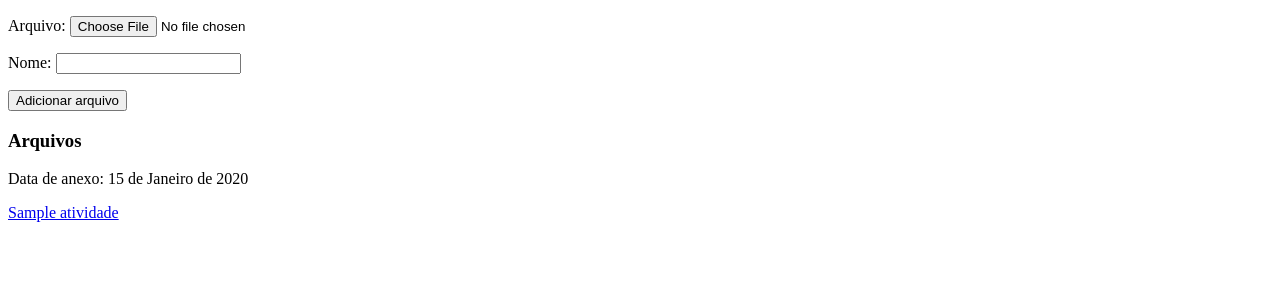
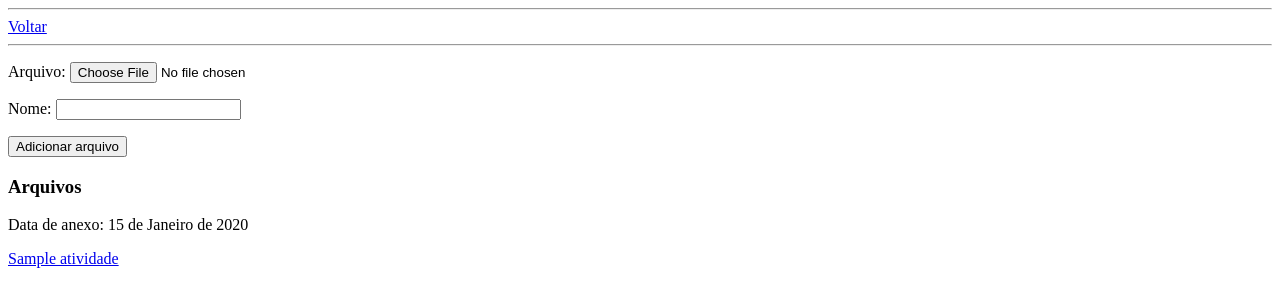
Before and after one commit to Nolramt/Armazenamento-de-atividades, a Django app: page /atividade/1/ in a window 1280 px wide. Shown: the top 307 px of the page. Run offline with Django 5.2, Linux system fonts and the light colour scheme; tables that the repository leaves empty hold one stand-in row (values such as "Sample post").

Commit message:
feat: Criando navegação para voltar para Atividades e Trabalhos

```diff
--- a/app/templates/arquivo_atividade.html
+++ b/app/templates/arquivo_atividade.html
@@ -6,14 +6,16 @@
     <title>Arquivos</title>
 </head>
 <body>
+    <hr>
     <header>
         <nav>
-
+            <a href="{% url 'detalhes_materia' id=id_materia %}">Voltar</a>
         </nav>
     </header>
+    <hr>
     <main>
         <section>
-            <form method="post", enctype="multipart/form-data">
+            <form method="post" enctype="multipart/form-data">
                 {% csrf_token %}
                 {{ form.as_p }}
 
--- a/app/templates/arquivo_trabalho.html
+++ b/app/templates/arquivo_trabalho.html
@@ -6,11 +6,13 @@
     <title>Arquivos</title>
 </head>
 <body>
+    <hr>
     <header>
         <nav>
-
+            <a href="{% url 'detalhes_materia' id=id_materia %}">Voltar</a>
         </nav>
     </header>
+    <hr>
     <main>
         <section>
             <form method="post" enctype="multipart/form-data">
```
